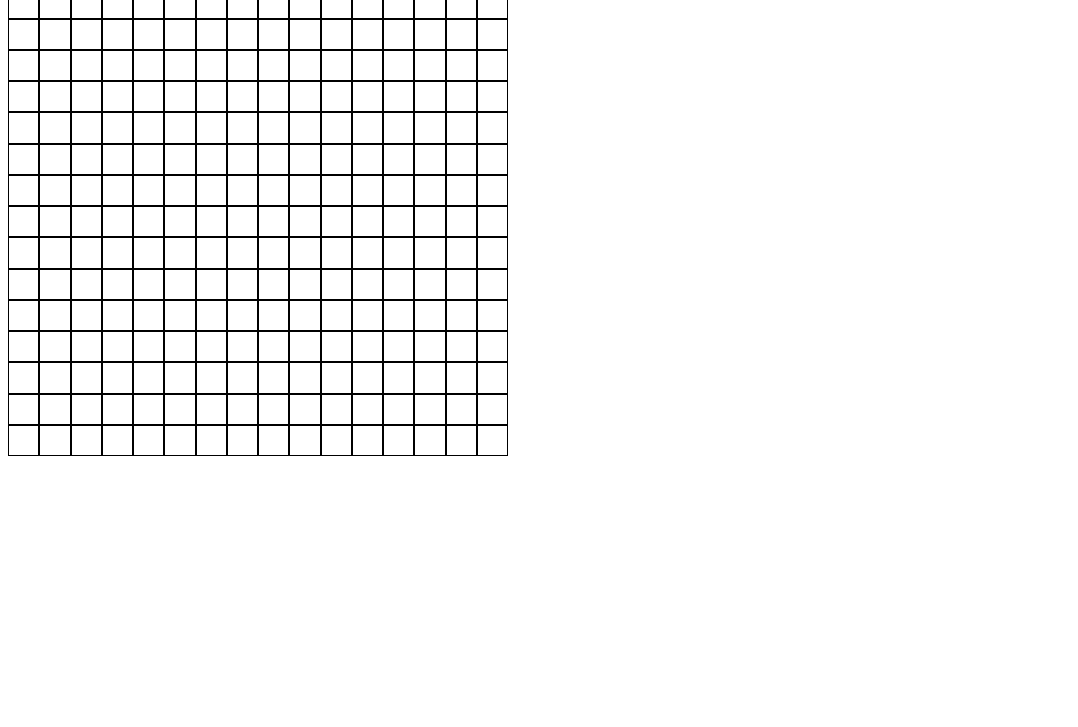
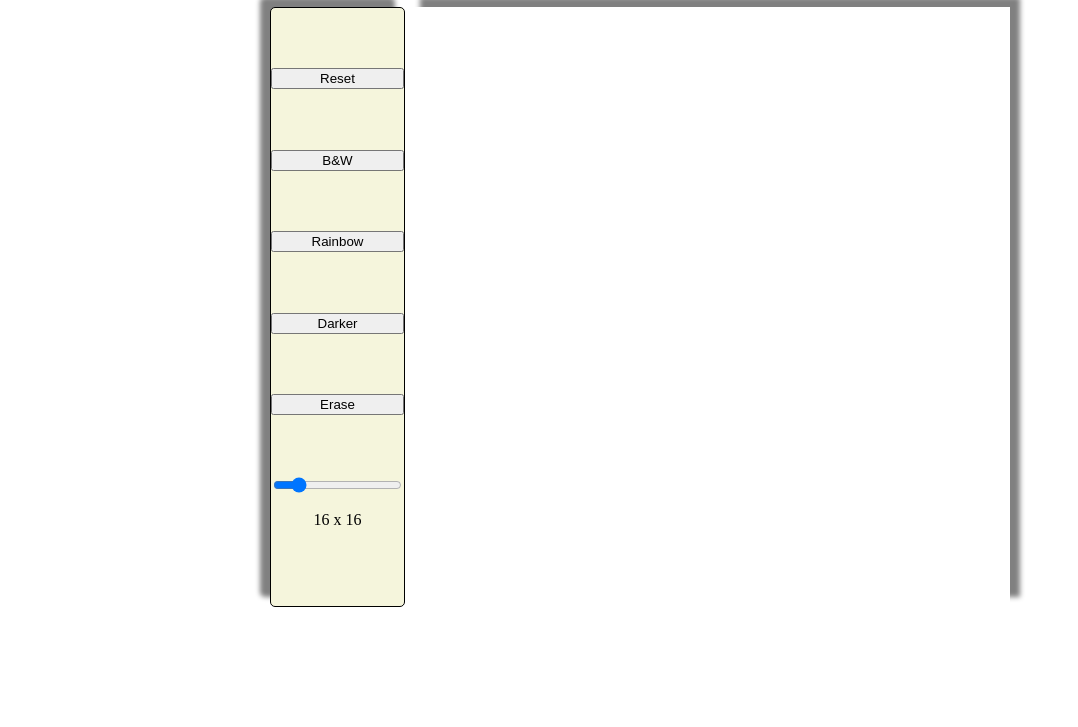
Before and after one commit to SuperChakib/odin-etch-a-sketch, a plain HTML site: page index.html in a window 1280 px wide. Shown: the part 73-800 px from the top of the page, without its empty margins (0-1078 px from the left). Drawn offline with Linux system fonts and the light colour scheme.

Commit message:
extra styling & erase and input:range features

```diff
--- a/index.html
+++ b/index.html
@@ -7,10 +7,20 @@
     <script src="./script.js" defer></script>
 </head>
 <body>
-    <button id="reset">Reset</button>
-    <button id="blackWhite">B&W</button>
-    <button id="rainbow">Rainbow</button>
-    <button id="darker">Darker</button>
-    <div class="container"></div>
+    <h1>Etch-a-Sketch</h1>
+    <div id="interactive">
+        <div id="buttons">
+            <button id="reset">Reset</button>
+            <button id="blackWhite">B&W</button>
+            <button id="rainbow">Rainbow</button>
+            <button id="darker">Darker</button>
+            <button id="eraser">Erase</button>
+            <div id="size">
+                <input type="range" min="0" max="100" value="16" name="sizeSelector" id="sizeSelector">
+                <p><span class='sizeValue'></span> x <span class='sizeValue'></span></p>
+            </div>
+        </div>
+        <div class="container"></div>
+    </div>
 </body>
 </html>
--- a/script.js
+++ b/script.js
@@ -2,17 +2,26 @@ let resetBtn = document.querySelector("#reset");
 let blackWhiteBtn = document.querySelector("#blackWhite");
 let rainbowBtn = document.querySelector("#rainbow");
 let darkerBtn = document.querySelector("#darker");
+let eraserBtn = document.querySelector("#eraser");
+let sizeSelector = document.querySelector("#sizeSelector");
+let sizeValue = document.querySelectorAll(".sizeValue");
 let container = document.querySelector("div.container");
 let size = 16;
 function drawTable(size) {
   container.innerHTML = "";
   for (let i = 0; i < size * size; i++) {
     let square = document.createElement("div");
-    square.style.width = `${500 / size}px`;
-    square.style.height = `${500 / size}px`;
+    square.style.width = `${600 / size}px`;
+    square.style.height = `${600 / size}px`;
     square.classList = "square";
+    square.style.backgroundColor = "rgb(255, 255, 255)";
     container.appendChild(square);
   }
+  container.childNodes.forEach((elem) =>
+    elem.addEventListener("mouseover", selectLine)
+  );
+  sizeSelector.value = size;
+  sizeValue.forEach((value) => (value.textContent = size));
 }
 function resetTable() {
   size = prompt("What dimensions?");
@@ -22,7 +31,6 @@ function resetTable() {
 }
 function blackLine(e) {
   e.target.style.backgroundColor = "rgb(0, 0, 0)";
-  e.target.style.borderColor = "white";
 }
 function rainbowLine(e) {
   e.target.removeAttribute("data-darker-offset");
@@ -42,19 +50,27 @@ function darkerLine(e) {
     2
   )})`;
 }
+function eraserLine(e) {
+  e.target.style.backgroundColor = "rgb(255, 255, 255)";
+}
 
 let drawOption = "B&W";
 function selectLine(e) {
   if (drawOption === "B&W") blackLine(e);
   else if (drawOption === "rainbow") rainbowLine(e);
   else if (drawOption === "darker") darkerLine(e);
+  else if (drawOption === "eraser") eraserLine(e);
 }
 
 resetBtn.addEventListener("click", resetTable);
 blackWhiteBtn.addEventListener("click", () => (drawOption = "B&W"));
 rainbowBtn.addEventListener("click", () => (drawOption = "rainbow"));
 darkerBtn.addEventListener("click", () => (drawOption = "darker"));
+eraserBtn.addEventListener("click", () => (drawOption = "eraser"));
+sizeSelector.addEventListener("change", (e) => drawTable(e.target.value));
+sizeSelector.addEventListener("input", (e) =>
+  sizeValue.forEach((value) => (value.textContent = e.target.value))
+);
 //blackWhiteBtn.classList.add("active-line");
-container.addEventListener("mouseover", selectLine);
 
 drawTable(size);
--- a/styles.css
+++ b/styles.css
@@ -1,18 +1,49 @@
 * {
   box-sizing: border-box;
+}
+
+body {
+  margin: 0;
+  display: flex;
+  flex-direction: column;
+  align-items: center;
+  justify-content: center;
+}
+
+#interactive {
+  display: flex;
+  justify-content: center;
+  gap: 5px;
+}
+
+#buttons {
+  display: flex;
+  flex-direction: column;
+  justify-content: space-evenly;
+  background-color: beige;
+  border: 1px solid black;
+  border-radius: 5px;
+  box-shadow: -10px -10px 5px grey;
 }
 
 .container {
   display: flex;
   flex-wrap: wrap;
-  width: 500px;
+  width: 600px;
+  box-shadow: 10px -10px 5px grey;
 }
 
 .square {
-  background-color: rgb(255, 255, 255);
-  border: 1px solid black;
+  border-radius: 5px;
 }
 
 .active-line {
   box-shadow: -2px -2px green;
 }
+
+#size {
+  display: flex;
+  flex-direction: column;
+  justify-content: center;
+  align-items: center;
+}
```
